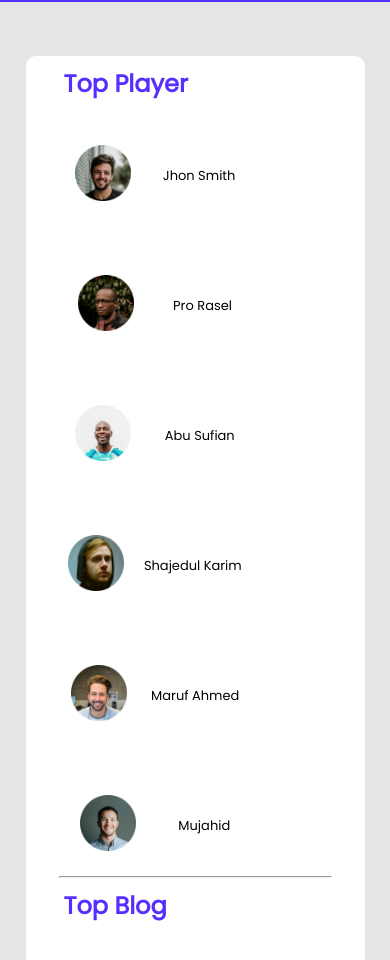
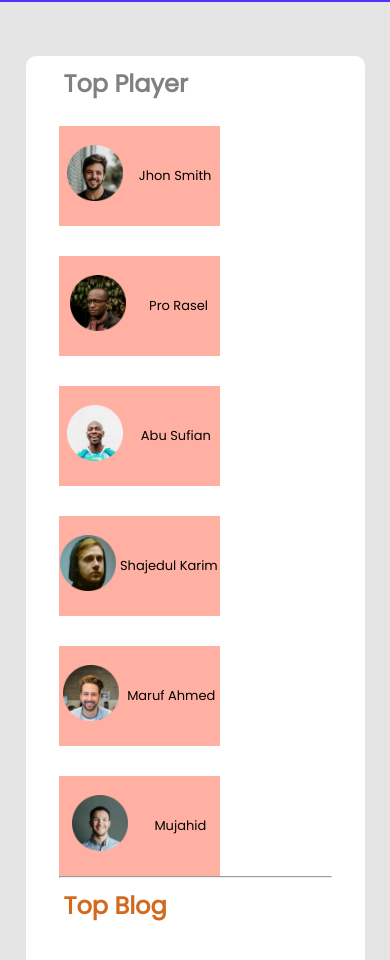
Before and after one commit to FahamidulDipro/leader-board-css3, a plain HTML site: page index.html in a window 390 px wide. Shown: the part 68-1028 px from the top of the page. Drawn offline with Linux system fonts and the light colour scheme.

Commit message:
background colors and text colors changed using js

```diff
--- /dev/null
+++ b/app.js
@@ -0,0 +1,8 @@
+const topPlayers = document.getElementById('top-players');
+topPlayers.style.color = 'gray';
+
+document.getElementById('top-blog').style.color = 'chocolate';
+const box = document.getElementsByClassName('box');
+for (const i of box) {
+    i.style.backgroundColor = 'rgba(255, 99, 71, 0.5)';
+}
--- a/index.html
+++ b/index.html
@@ -34,7 +34,7 @@
     </section>
     <section class="container_section">
         <div class="container">
-            <h2>Top Player</h2>
+            <h2 id="top-players">Top Player</h2>
             <br>
             <div class="box_container">
                 <div class="box">
@@ -82,7 +82,7 @@
 
             </div>
             <hr>
-            <h2>Top Blog</h2>
+            <h2 id="top-blog">Top Blog</h2>
             <div class="box_container_2">
                 <div class="blog">
                     <div class="blog_image">
@@ -198,6 +198,17 @@
         </div>
 
     </section>
+
+
+
+    <!-- List Section -->
+
+
+    <section class="list-section">
+
+    </section>
+
+    <script src="app.js"></script>
 </body>
 
 </html>
--- a/style.css
+++ b/style.css
@@ -206,6 +206,14 @@ nav ul li img {
     .box_container {
         grid-template-columns: 1fr;
     }
+    .box {
+        /* background-color: darkgoldenrod; */
+        width: 59%;
+        height: 100px;
+        display: flex;
+        justify-content: space-around;
+        align-items: center;
+    }
     .container h2 {
         color: #562EFF;
         margin-left: 5px;
```
